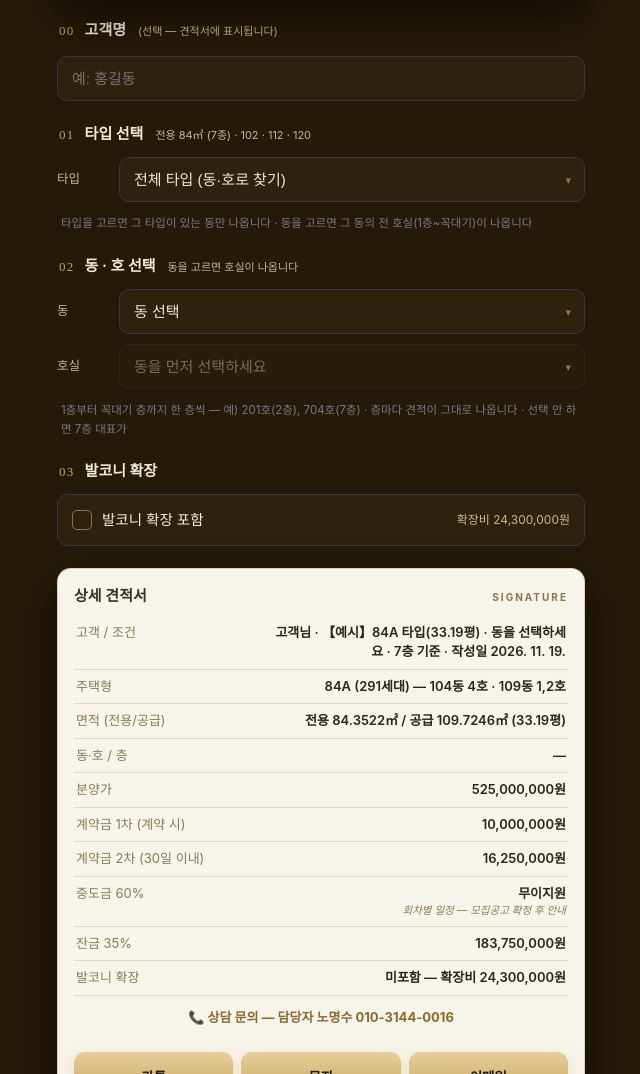
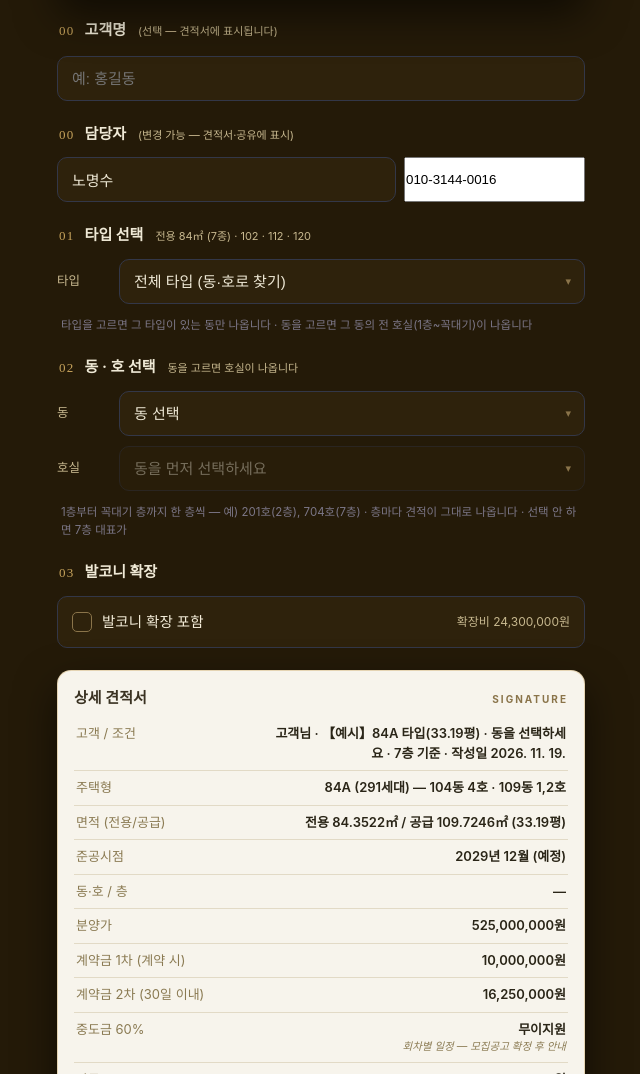
Before and after one commit to shaudehd/lottecastle-hamyang, a plain HTML site: page index.html in a window 1280 px wide. Shown: the part 647-1721 px from the top of the page, without its empty margins (319-959 px from the left). Drawn offline with Linux system fonts and the light colour scheme.

Commit message:
성명 님 중복 수정·준공시점 2029.12 표기·담당자 변경 기능 + 캐시 v19

```diff
--- a/index.html
+++ b/index.html
@@ -180,6 +180,7 @@ input[type=range]{flex:1;accent-color:var(--gold);height:40px}
         <tr><td class="l">고객 / 조건</td><td class="r" id="shMeta">—</td></tr>
         <tr><td class="l">주택형</td><td class="r" id="shType">—</td></tr>
         <tr><td class="l">면적 (전용/공급)</td><td class="r" id="shArea">—</td></tr>
+        <tr><td class="l">준공시점</td><td class="r">2029년 12월 (예정)</td></tr>
         <tr><td class="l">동·호 / 층</td><td class="r" id="shFloor">—</td></tr>
         <tr><td class="l">분양가</td><td class="r" id="shPrice">—</td></tr>
         <tr><td class="l">계약금 1차 (계약 시)</td><td class="r" id="shC1">—</td></tr>
@@ -188,7 +189,7 @@ input[type=range]{flex:1;accent-color:var(--gold);height:40px}
         <tr><td class="l">잔금 35%</td><td class="r" id="shBal">—</td></tr>
         <tr><td class="l">발코니 확장</td><td class="r" id="shBalc">—</td></tr>
               </table>
-<div style="text-align:center;padding:8px 12px 12px"><a href="tel:01031440016" style="color:#8a6a2c;font-weight:700;text-decoration:none;font-size:13px">📞 상담 문의 — 담당자 노명수 010-3144-0016</a></div>
+<div style="text-align:center;padding:8px 12px 12px"><a href="tel:01031440016" id="shAgent" style="color:#8a6a2c;font-weight:700;text-decoration:none;font-size:13px">📞 상담 문의 — 담당자 노명수 010-3144-0016</a></div>
       <div class="btns sheet-btns">
         <button type="button" id="sKakao">카톡</button>
         <button type="button" id="sSms">문자</button>
@@ -316,7 +317,7 @@ function render(){
  document.getElementById("shBalc").textContent=balcOn?"포함 — 확장비 "+won(t.balc)+", 총액 "+won(c.p+t.balc):"미포함 — 확장비 "+won(t.balc);
  }
 function sheetMsg(){
- var t=T_(),c=calc(),cust=document.getElementById("cust").value.trim()||"고객님";
+ var t=T_(),c=calc(),cust=document.getElementById("cust").value.trim();
  var cond=t.n+" 타입("+t.py+"평 / 공급 "+t.sup+"㎡)"+(dong?(ho?" / "+dong+"동 "+ho+"호":" / "+dong+"동"):"")+(ho?" / "+floor+"층":"");
  var who=cust?cust+"님":"고객님";var m="【화성 향남 롯데캐슬 시그니처】\n"+who+" 견적 안내드립니다.\n\n"+
  "■ 조건: "+cond+"\n"+
@@ -325,9 +326,10 @@ function sheetMsg(){
  "\n"+
  "□ 계약금(5%): "+won(c.cg)+"\n  · 1차(계약 시) "+won(c.c1)+"\n  · 2차(계약 후 30일 이내) "+won(c.c2)+"\n"+
  "□ 중도금(60%): 무이지원 — 회차별 일정은 모집공고 확정 후 안내\n"+
- "□ 잔금(35%): "+won(c.bal)+" (입주지정기간)\n\n"+
+ "□ 잔금(35%): "+won(c.bal)+" (입주지정기간)\n"+
+ "□ 준공시점: 2029년 12월(예정)\n\n"+
  "※ 모집공고 확정 시 일부 조건이 변경될 수 있습니다.\n"+
- "상담 문의: 노명수 010-3144-0016";
+ "상담 문의: "+agentInfo().n+" "+agentInfo().t;
  return m;
 }
 function toast(t2){var el=document.getElementById("toast");el.textContent=t2;el.classList.add("on");setTimeout(function(){el.classList.remove("on")},1800)}
@@ -343,6 +345,22 @@ function sendMail(){var sub="【화성 향남 롯데캐슬 시그니처】 상
 document.getElementById("cust");
 /* 입력 마크업 추가 — 고객명 */
 (function(){var s=document.querySelector(".sect .selrow");var d=document.createElement("div");d.className="sect";d.innerHTML='<div class="sect-t"><span class="no">00</span><span class="tt">고객명</span><small>(선택 — 견적서에 표시됩니다)</small></div><input type="text" id="cust" placeholder="예: 홍길동" style="margin-top:2px">';document.querySelector("main").insertBefore(d,document.querySelector("main .sect"))})();
+function agentInfo(){var a=document.getElementById("agent"),b=document.getElementById("agentTel");
+ var n=a?a.value.trim():"노명수",t=b?b.value.trim():"010-3144-0016";
+ return {n:n||"담당자",t:t||"010-3144-0016",d:(t||"010-3144-0016").replace(/[^0-9]/g,"")}}
+(function(){var ag=null;try{ag=JSON.parse(localStorage.getItem("hamyangAgent")||"null")}catch(e){}
+ var an=ag&&ag.n?ag.n:"노명수",at=ag&&ag.t?ag.t:"010-3144-0016";
+ var d=document.createElement("div");d.className="sect";
+ d.innerHTML='<div class="sect-t"><span class="no">00</span><span class="tt">담당자</span><small>(변경 가능 — 견적서·공유에 표시)</small></div><div style="display:flex;gap:8px;margin-top:2px"><input type="text" id="agent" placeholder="담당자명" value="'+an+'"><input type="tel" id="agentTel" placeholder="010-0000-0000" value="'+at+'"></div>';
+ var cs=document.getElementById("cust");while(cs&&cs.className!=="sect")cs=cs.parentNode;
+ cs.parentNode.insertBefore(d,cs.nextSibling);
+ function upd(){var g=agentInfo();var a=document.getElementById("shAgent");
+  if(a){a.href="tel:"+g.d;a.textContent="📞 상담 문의 — 담당자 "+g.n+" "+g.t}
+  try{localStorage.setItem("hamyangAgent",JSON.stringify({n:g.n,t:g.t}))}catch(e){}}
+ var ai=document.getElementById("agent"),ti=document.getElementById("agentTel");
+ if(ai)ai.addEventListener("input",upd);
+ if(ti)ti.addEventListener("input",upd);
+ upd();})();
 document.getElementById("selType").addEventListener("change",function(){type=this.value||null;preview=false;var keep=dong;fillDong();if(keep&&!dongHasType(keep)){dong="";ho=""};document.getElementById("selDong").value=dong;fillHo();render()});
 document.getElementById("selDong").addEventListener("change",function(){dong=this.value;fillHo();render()});
 document.getElementById("selHo").addEventListener("change",function(){var v=this.value;if(v){var p=v.split("|");type=p[0];ho=p[1];band=+p[2];floor=+p[3]||floor;document.getElementById("selType").value=type;preview=false}else{ho="";band=4;floor=7}render()});
```
